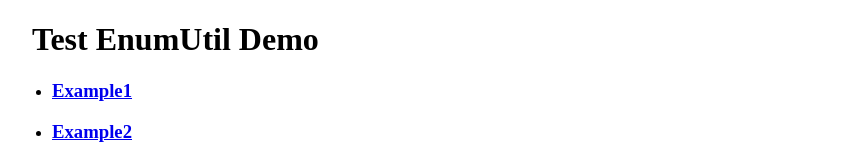
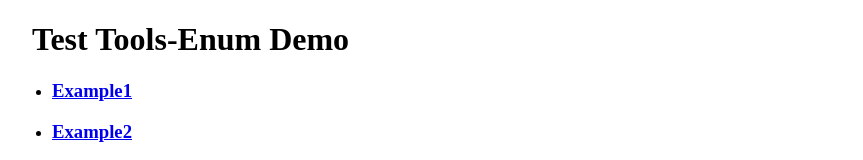
Before and after one commit to JJ95828/enum-util, a website: page demo.html in a window 1280 px wide. Shown: the top 160 px of the page, without its empty margins (208-1071 px from the left). Drawn offline with Linux system fonts and the light colour scheme.

Commit message:
update: package name enum-util => tools-enum

```diff
--- a/demo.html
+++ b/demo.html
@@ -35,7 +35,7 @@
 
 <body>
   <div id="test">
-    <h1>Test EnumUtil Demo</h1>
+    <h1>Test Tools-Enum Demo</h1>
     <ul id="ul"></ul>
   </div>
   <script type="module" async>
--- a/package.json
+++ b/package.json
@@ -1,5 +1,5 @@
 {
-  "name": "enum-util",
+  "name": "tools-enum",
   "version": "0.0.1",
   "description": "Emulation of typescript enum implementations in javascript.",
   "main": "index.js",
```
Also changed, not shown: README.md.
